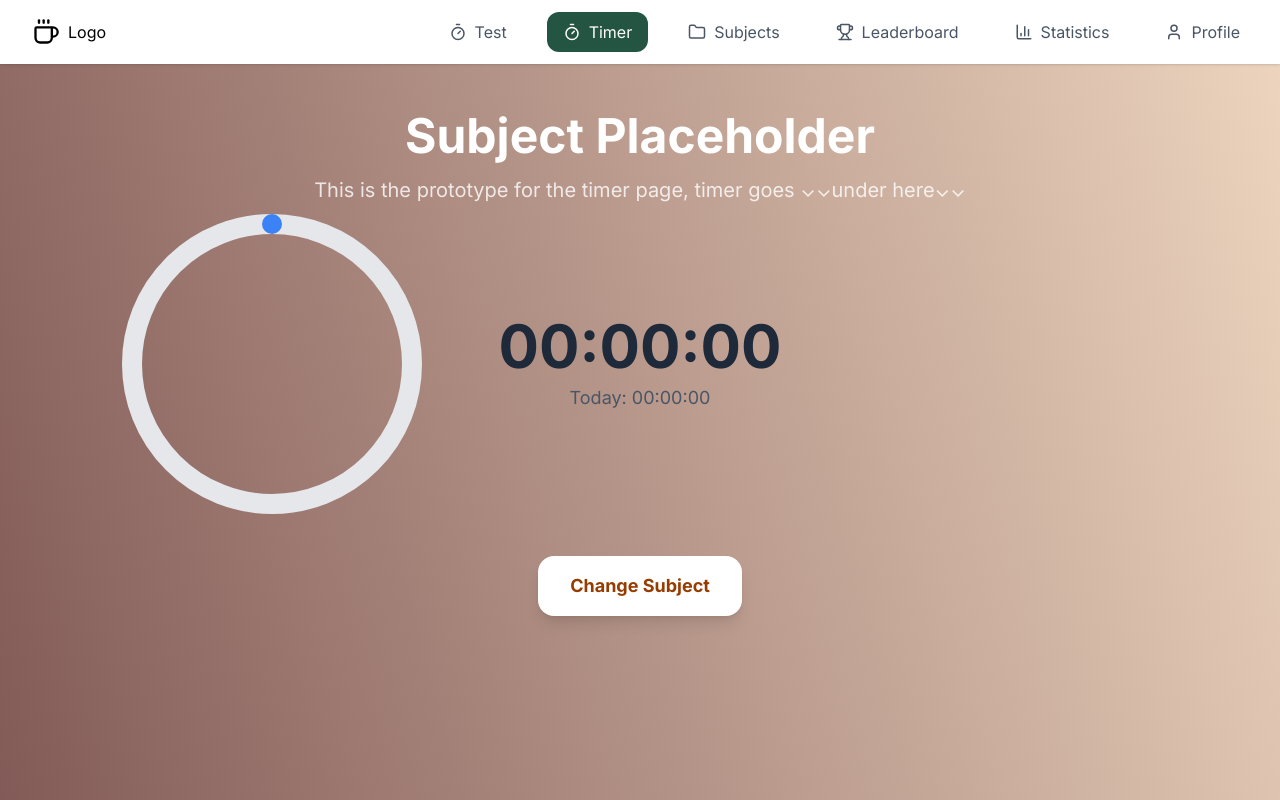
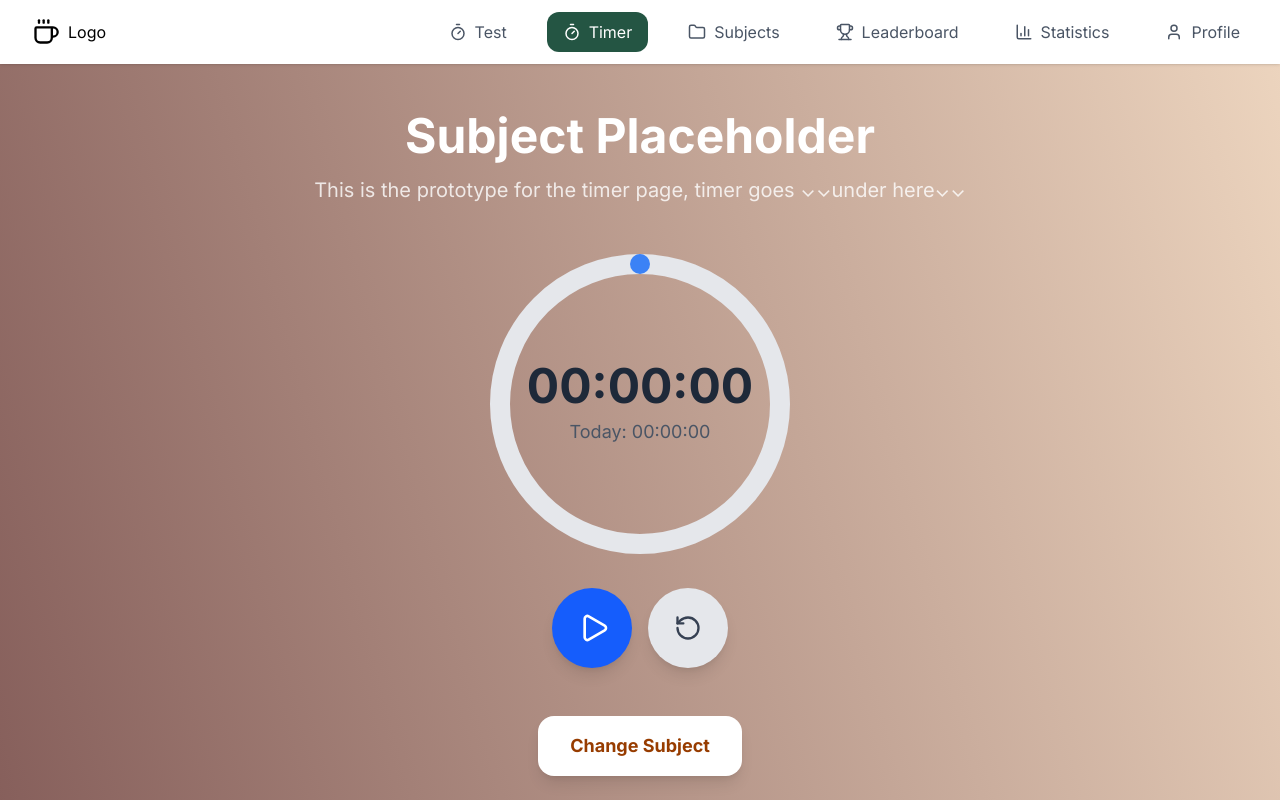
Before and after one commit to ShongMao/Study-Timer-App, a React app in the folder frontend/: page /timer in a window 1280 px wide. Shown: the top 800 px of the page. Built offline with nearby package versions, Linux system fonts and the light colour scheme; the HTML template or start-up script is replaced by a standard one.

Commit message:
SH/FEAT/Added funtioning timer

```diff
--- a/frontend/src/features/Timer.tsx
+++ b/frontend/src/features/Timer.tsx
@@ -1,5 +1,6 @@
 import React, { useEffect, useState, useRef } from 'react';
 import { useLocation, useNavigate } from 'react-router-dom';
+import { Play, Pause, RotateCcw } from 'lucide-react';
 
 export default function TimerPage() {
   const location = useLocation();
@@ -38,7 +39,10 @@ return (
         <h2 className="text-5xl font-bold text-white mb-4">Subject Placeholder</h2>
         <p className="text-xl text-white/80">This is the prototype for the timer page, timer goes ⌄⌄under here⌄⌄</p>
 
-        <div className="relative mb-8">
+        <div className="min-h-screen flex flex-col items-center justify-start pt-[5vh] gap-6">
+
+              {/* Timer */}
+              <div className="relative">
                 <svg className="transform -rotate-90" width="320" height="320">
                   <circle
                     cx="160"
@@ -59,9 +63,10 @@ return (
                     strokeLinecap="round"
                   />
                 </svg>
+
                 <div className="absolute inset-0 flex items-center justify-center">
                   <div className="text-center">
-                  <div className="text-6xl font-bold text-gray-800 mb-2">
+                    <div className="text-5xl font-bold text-gray-800 mb-2">
                       {formatTime(time)}
                     </div>
                     <div className="text-lg text-gray-600">
@@ -71,12 +76,34 @@ return (
                 </div>
               </div>
 
+              <div className="flex gap-4 justify-center mb-6">
+
+              {/* Control buttons */}
+              <button
+                onClick={() => setIsRunning(!isRunning)}
+                className="w-20 h-20 rounded-full shadow-lg flex items-center justify-center bg-blue-600 hover:bg-blue-700 transition"
+              >
+                {isRunning ? (
+                  <Pause size={32} className="text-white" />
+                ) : (
+                  <Play size={32} className="text-white ml-1" />
+                )}
+              </button>
+              <button
+                onClick={() => { setTime(0); setIsRunning(false); }}
+                className="w-20 h-20 rounded-full shadow-lg flex items-center justify-center bg-gray-200 hover:bg-gray-300 transition"
+              >
+                <RotateCcw size={28} className="text-gray-700" />
+              </button>
+            </div>
+
         <button
             onClick={() => navigate('/subjects')}
             className="px-8 py-4 bg-white rounded-2xl shadow-lg text-amber-800 font-bold text-lg hover:scale-105 transition"
           >
             Change Subject
           </button>
+        </div>
         </div>
       </div>
       </div>
@@ -134,3 +161,23 @@ return (
   //               </div>
   //             </div>
   //           </div>
+
+
+  // <div className="flex gap-4 justify-center mb-6">
+  //             <button
+  //               onClick={() => setIsRunning(!isRunning)}
+  //               className="w-20 h-20 rounded-full shadow-lg flex items-center justify-center bg-blue-600 hover:bg-blue-700 transition"
+  //             >
+  //               {isRunning ? (
+  //                 <Pause size={32} className="text-white" />
+  //               ) : (
+  //                 <Play size={32} className="text-white ml-1" />
+  //               )}
+  //             </button>
+  //             <button
+  //               onClick={() => { setTime(0); setIsRunning(false); }}
+  //               className="w-20 h-20 rounded-full shadow-lg flex items-center justify-center bg-gray-200 hover:bg-gray-300 transition"
+  //             >
+  //               <RotateCcw size={28} className="text-gray-700" />
+  //             </button>
+  //           </div>
```
Lines whose indentation alone changed are shown as unchanged.
